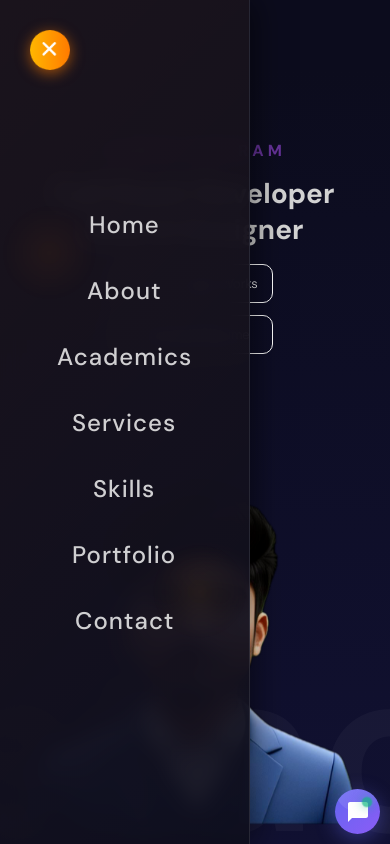
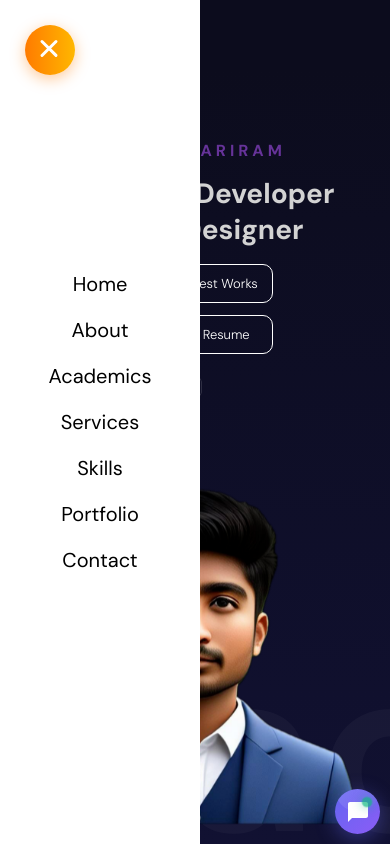
Before and after one commit to Aswin-Hariram/my-portfolio-2.0, a React (Vite) app: page / in a window 390 px wide. Both pictures are taken after a click on the button 50 px from the left and 50 px from the top of the page. Shown: the top 844 px of the page. Built offline with nearby package versions, Linux system fonts and the light colour scheme.

Commit message:
side bar prob fix

```diff
--- a/src/components/sidebar/Sidebar.jsx
+++ b/src/components/sidebar/Sidebar.jsx
@@ -1,111 +1,39 @@
 import { useState, useEffect, useRef } from "react";
+import { motion, AnimatePresence } from "framer-motion";
 import Links from "./links/Links";
 import "./sidebar.scss";
 import ToggleButton from "./toggleButton/ToggleButton";
-import { motion, AnimatePresence } from "framer-motion"; // Import framer-motion
 
-const Sidebar = ({ items = ["Home", "About", "Academics", "Services", "Skills", "Portfolio", "Contact"] }) => {
-  const [open, setOpen] = useState(false);
-  const [isScrolling, setIsScrolling] = useState(false);
-  const [lastScrollY, setLastScrollY] = useState(0);
-  const sidebarRef = useRef(null);
-  const scrollTimerRef = useRef(null);
-
-  // Sidebar animation variants
-  const sidebarVariants = {
-    closed: {
-      x: "-100%",
+const variants = {
+  open: {
+    clipPath: "circle(1200px at 50px 50px)",
     transition: {
       type: "spring",
-        stiffness: 300,
-        damping: 30,
-        when: "afterChildren",
-        staggerChildren: 0.05,
+      stiffness: 20,
     },
   },
-    open: {
-      x: 0,
+  closed: {
+    clipPath: "circle(30px at 50px 50px)",
     transition: {
+      delay: 0.5,
       type: "spring",
-        stiffness: 300,
-        damping: 30,
-        when: "beforeChildren",
-        staggerChildren: 0.1,
+      stiffness: 400,
+      damping: 40,
     },
   },
 };
 
-  // Toggle button animation variants
-  const toggleVariants = {
-    initial: { scale: 0.8, opacity: 0 },
-    animate: {
-      scale: 1,
-      opacity: 1,
-      transition: {
-        type: "spring",
-        stiffness: 400,
-        damping: 17
-      }
-    },
-    hover: {
-      scale: 1.1,
-      boxShadow: "0 8px 25px rgba(255, 123, 0, 0.7)",
-      transition: {
-        type: "spring",
-        stiffness: 400,
-        damping: 10
-      }
-    },
-    tap: {
-      scale: 0.95,
-      boxShadow: "0 4px 10px rgba(255, 123, 0, 0.4)"
-    },
-    hidden: {
-      opacity: 0.9,
-      transition: { duration: 0.3 }
-    },
-    visible: {
-      opacity: 1,
-      transition: { duration: 0.3 }
-    }
-  };
-
-  useEffect(() => {
-    const handleScroll = () => {
-      const currentScrollY = window.scrollY;
-
-      // Determine if user is actively scrolling
-      if (Math.abs(currentScrollY - lastScrollY) > 10) {
-        setIsScrolling(true);
-        if (scrollTimerRef.current) {
-          clearTimeout(scrollTimerRef.current);
-        }
-      }
-
-      setLastScrollY(currentScrollY);
-
-      // Set a timer to hide the scrolling state after scrolling stops
-      scrollTimerRef.current = setTimeout(() => {
-        setIsScrolling(false);
-      }, 1000);
-    };
-
-    window.addEventListener("scroll", handleScroll);
-    return () => {
-      window.removeEventListener("scroll", handleScroll);
-      if (scrollTimerRef.current) {
-        clearTimeout(scrollTimerRef.current);
-      }
-    };
-  }, [lastScrollY]);
+const Sidebar = ({ items = ["Home", "About", "Academics", "Services", "Skills", "Portfolio", "Contact"] }) => {
+  const [open, setOpen] = useState(false);
+  const sidebarRef = useRef(null);
 
   // Add click outside handler
   useEffect(() => {
     const handleClickOutside = (event) => {
       if (open && sidebarRef.current && !sidebarRef.current.contains(event.target)) {
         // Check if the click is not on the toggle button (which has its own handler)
-        const toggleButton = document.querySelector('.toggle-btn');
-        if (toggleButton && !toggleButton.contains(event.target)) {
+        const toggleButton = document.querySelector('.sidebar button');
+        if (!toggleButton || !toggleButton.contains(event.target)) {
           setOpen(false);
         }
       }
@@ -121,31 +49,19 @@ const Sidebar = ({ items = ["Home", "About", "Academics", "Services", "Skills",
   }, [open]);
 
   return (
-    <>
-      {/* Sidebar content with AnimatePresence for exit animations */}
     <AnimatePresence>
       <motion.div
-          className={`sidebar-content ${isScrolling && !open ? 'hidden' : ''}`}
-          ref={sidebarRef}
-          initial="closed"
+        className="sidebar"
         animate={open ? "open" : "closed"}
-          variants={sidebarVariants}
-          transition={{ type: "spring", stiffness: 300, damping: 30 }}
+        initial={{ opacity: 1 }}
+        exit={{ opacity: 0 }}
       >
+        <motion.div className="bg" variants={variants} ref={sidebarRef}>
           <Links items={items} setOpen={setOpen} />
         </motion.div>
+        <ToggleButton setOpen={setOpen} />
+      </motion.div>
     </AnimatePresence>
-
-      {/* Toggle button with motion animations */}
-      <motion.div
-        className="toggle-container"
-        initial="initial"
-        animate={isScrolling ? "hidden" : "visible"}
-        variants={toggleVariants}
-      >
-        <ToggleButton setOpen={setOpen} open={open} />
-      </motion.div>
-    </>
   );
 };
 
--- a/src/components/sidebar/links/Links.jsx
+++ b/src/components/sidebar/links/Links.jsx
@@ -1,53 +1,45 @@
-import { motion } from "framer-motion"; // Import framer-motion
+import { motion } from "framer-motion";
+
+const variants = {
+  open: {
+    transition: {
+      staggerChildren: 0.1,
+    },
+  },
+  closed: {
+    transition: {
+      staggerChildren: 0.05,
+      staggerDirection: -1,
+    },
+  },
+};
+const itemVariants = {
+  open: {
+    y: 0,
+    opacity: 1,
+  },
+  closed: {
+    y: 50,
+    opacity: 0,
+  },
+};
 
 const Links = ({ items = ["Home", "About", "Academics", "Services", "Skills", "Contact"], setOpen }) => {
-  // Animation variants for links
-  const linkVariants = {
-    closed: {
-      opacity: 0,
-      y: 20,
-      transition: { duration: 0.2 }
-    },
-    open: (i) => ({
-      opacity: 1,
-      y: 0,
-      transition: {
-        delay: i * 0.1,
-        type: "spring",
-        stiffness: 300,
-        damping: 24
-      }
-    }),
-    hover: {
-      scale: 1.1,
-      color: "#ff7b00",
-      textShadow: "0 0 8px rgba(255, 123, 0, 0.5)",
-      y: -5,
-      transition: { type: "spring", stiffness: 400, damping: 10 }
-    },
-    tap: {
-      scale: 0.95,
-      transition: { type: "spring", stiffness: 400, damping: 17 }
-    }
-  };
-
   return (
-    <div className="links">
-      {items.map((item, i) => (
+    <motion.div className="links" variants={variants}>
+      {items.map((item) => (
         <motion.a
           href={`#${item}`}
           key={item}
-          className="nav-link"
-          onClick={() => setOpen(false)}
-          variants={linkVariants}
-          custom={i} // Pass index for staggered animations
-          whileHover="hover"
-          whileTap="tap"
+          variants={itemVariants}
+          whileHover={{ scale: 1.1 }}
+          whileTap={{ scale: 0.95 }}
+          onClick={() => setOpen(false)} // Close sidebar when a link is clicked
         >
           {item}
         </motion.a>
       ))}
-    </div>
+    </motion.div>
   );
 };
 
--- a/src/components/sidebar/sidebar.scss
+++ b/src/components/sidebar/sidebar.scss
@@ -1,56 +1,31 @@
 @import "../../app.scss";
+.sidebar {
+  display: flex;
+  flex-direction: column;
+  align-items: center;
+  justify-content: center;
+  background-color: transparent;
+  color: black;
+  z-index: 10000;
+  position: fixed;
+  top: 0;
+  left: 0;
+  width: 100%;
+  height: 100%;
+  pointer-events: none; /* Make the container non-interactive by default */
 
-// Sidebar content styles
-.sidebar-content {
+  .bg {
     z-index: 10000;
     position: fixed;
     top: 0;
     left: 0;
     bottom: 0;
     width: 400px;
-  background: rgba(15, 15, 30, 0.95); // Darker, semi-transparent background
-  color: white; // Changed text color to white
-  backdrop-filter: blur(10px); // Modern blur effect
-  border-right: 1px solid rgba(255, 255, 255, 0.1); // Subtle border
-  box-shadow: 5px 0 30px rgba(0, 0, 0, 0.5); // Enhanced shadow
-  will-change: transform, opacity; // Performance optimization
-  transform: translateZ(0); // Force GPU acceleration
-
-  &.hidden {
-    opacity: 0;
-    pointer-events: none;
-  }
+    background: white;
+    pointer-events: auto; /* Make this element interactive */
 
     @include mobile {
-    width: 250px; // Slightly wider on mobile
-  }
-
-  // Add a subtle gradient overlay
-  &::before {
-    content: '';
-    position: absolute;
-    top: 0;
-    left: 0;
-    width: 100%;
-    height: 100%;
-    background: linear-gradient(135deg, rgba(255, 123, 0, 0.05) 0%, transparent 100%);
-    pointer-events: none;
-  }
-
-  // Add floating particles for visual interest
-  &::after {
-    content: '';
-    position: absolute;
-    top: 0;
-    left: 0;
-    width: 100%;
-    height: 100%;
-    background-image:
-      radial-gradient(circle at 20% 30%, rgba(255, 123, 0, 0.1) 0%, transparent 8%),
-      radial-gradient(circle at 80% 70%, rgba(255, 183, 0, 0.1) 0%, transparent 8%);
-    pointer-events: none;
-    opacity: 0.7;
-    animation: pulse 8s ease-in-out infinite alternate;
+      width: 200px;
     }
 
     .links {
@@ -61,88 +36,35 @@
       flex-direction: column;
       align-items: center;
       justify-content: center;
-    gap: 25px; // Increased gap
-    padding: 20px;
+      gap: 20px;
 
       a {
         font-size: 40px;
-      font-weight: 500; // Medium weight
-      letter-spacing: 1px; // Subtle letter spacing
-      color: rgba(255, 255, 255, 0.8); // Slightly transparent white
-      text-decoration: none;
-      position: relative;
-      padding: 5px 10px;
-      will-change: transform, color; // Performance optimization
-
-      // Modern underline effect
-      &::after {
-        content: '';
-        position: absolute;
-        bottom: -2px;
-        left: 0;
-        width: 0;
-        height: 2px;
-        background: linear-gradient(90deg, #ff7b00, #ffb700);
-        transition: width 0.3s ease;
-        border-radius: 2px;
-        box-shadow: 0 0 8px rgba(255, 123, 0, 0.5);
-      }
-
-      &:hover {
-        color: #ff7b00;
-        text-shadow: 0 0 15px rgba(255, 123, 0, 0.5);
-
-        &::after {
-          width: 100%;
-        }
-      }
-
-      &:active {
-        transform: translateY(0);
-      }
 
         @include mobile {
-        font-size: 24px; // Slightly larger on mobile
+          font-size: 20px;
         }
       }
     }
   }
 
-// Toggle button container - separate from sidebar content
-.toggle-container {
+  button {
+    z-index: 99999; /* Significantly increased z-index */
     position: fixed;
-  top: 25px;
-  left: 25px;
-  z-index: 99999;
-  transition: opacity 0.3s ease;
-
-  &.hidden {
-    opacity: 0.9;
-    pointer-events: auto;
-  }
-}
-
-// Toggle button styles
-.toggle-btn {
     width: 50px;
     height: 50px;
     border-radius: 50%;
+    top: 25px;
+    left: 25px;
     background: linear-gradient(90deg, #ff7b00, #ffb700);
     border: none;
     cursor: pointer;
-  box-shadow: 0 4px 15px rgba(255, 123, 0, 0.6);
+    box-shadow: 0 4px 15px rgba(255, 123, 0, 0.4);
     display: flex;
     align-items: center;
     justify-content: center;
     transition: all 0.3s ease;
-  will-change: transform, box-shadow; // Performance optimization
-
-  // Add subtle pulsing animation
-  animation: pulse-subtle 3s infinite alternate;
-
-  &.open {
-    background: linear-gradient(90deg, #ffb700, #ff7b00); // Reverse gradient when open
-  }
+    pointer-events: auto !important; /* Force pointer events to be enabled */
 
     &:hover {
       transform: translateY(-3px);
@@ -154,33 +76,4 @@
       box-shadow: 0 4px 10px rgba(255, 123, 0, 0.3);
     }
   }
-
-// Animation keyframes
-@keyframes pulse {
-  0%, 100% {
-    opacity: 0.5;
-    transform: scale(1);
 }
-  50% {
-    opacity: 0.8;
-    transform: scale(1.05);
-  }
-}
-
-@keyframes pulse-subtle {
-  0% {
-    box-shadow: 0 4px 15px rgba(255, 123, 0, 0.4);
-  }
-  100% {
-    box-shadow: 0 4px 20px rgba(255, 123, 0, 0.7);
-  }
-}
-
-@keyframes float {
-  0%, 100% {
-    transform: translateY(0);
-  }
-  50% {
-    transform: translateY(-10px);
-  }
-}
--- a/src/components/sidebar/toggleButton/ToggleButton.jsx
+++ b/src/components/sidebar/toggleButton/ToggleButton.jsx
@@ -1,55 +1,41 @@
-import { motion } from "framer-motion"; // Import framer-motion
 
-const ToggleButton = ({ setOpen, open }) => {
-  // Path animation variants
-  const pathVariants = {
-    closed: {
-      pathLength: 1,
-      transition: { duration: 0.5 }
-    },
-    open: {
-      pathLength: 1,
-      transition: { duration: 0.5 }
-    }
-  };
 
+import { motion } from "framer-motion";
+
+const ToggleButton = ({ setOpen }) => {
   return (
-    <motion.button
-      onClick={() => setOpen((prev) => !prev)}
-      className={`toggle-btn ${open ? 'open' : 'closed'}`}
-      whileHover={{ scale: 1.1, boxShadow: "0 8px 25px rgba(255, 123, 0, 0.7)" }}
-      whileTap={{ scale: 0.95 }}
-      transition={{ type: "spring", stiffness: 400, damping: 17 }}
-    >
+    <button onClick={() => setOpen((prev) => !prev)}>
       <svg width="23" height="23" viewBox="0 0 23 23">
         <motion.path
           strokeWidth="3"
-          stroke="white"
+          stroke="white" // Changed to white for better contrast
           strokeLinecap="round"
-          d={open ? "M 3 16.5 L 17 2.5" : "M 2 2.5 L 20 2.5"}
-          variants={pathVariants}
-          initial={false}
-          animate={open ? "open" : "closed"}
+          variants={{
+            closed: { d: "M 2 2.5 L 20 2.5" },
+            open: { d: "M 3 16.5 L 17 2.5" },
+          }}
         />
         <motion.path
           strokeWidth="3"
-          stroke="white"
+          stroke="white" // Changed to white
           strokeLinecap="round"
           d="M 2 9.423 L 20 9.423"
-          animate={{ opacity: open ? 0 : 1 }}
-          transition={{ duration: 0.2 }}
+          variants={{
+            closed: { opacity: 1 },
+            open: { opacity: 0 },
+          }}
         />
         <motion.path
           strokeWidth="3"
-          stroke="white"
+          stroke="white" // Changed to white
           strokeLinecap="round"
-          d={open ? "M 3 2.5 L 17 16.346" : "M 2 16.346 L 20 16.346"}
-          variants={pathVariants}
-          initial={false}
-          animate={open ? "open" : "closed"}
+          variants={{
+            closed: { d: "M 2 16.346 L 20 16.346" },
+            open: { d: "M 3 2.5 L 17 16.346" },
+          }}
         />
       </svg>
-    </motion.button>
+    </button>
   );
 };
 
```
Lines whose indentation alone changed are shown as unchanged.
